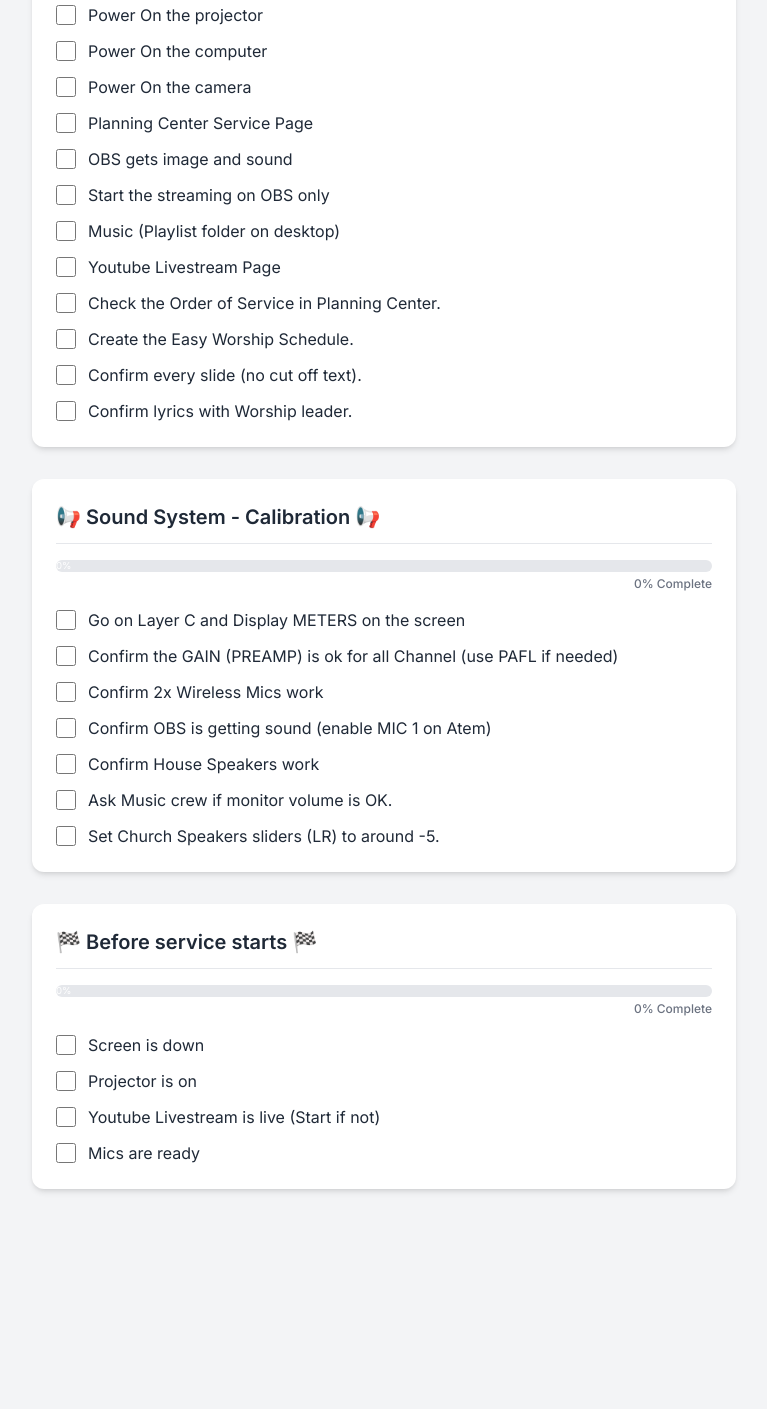
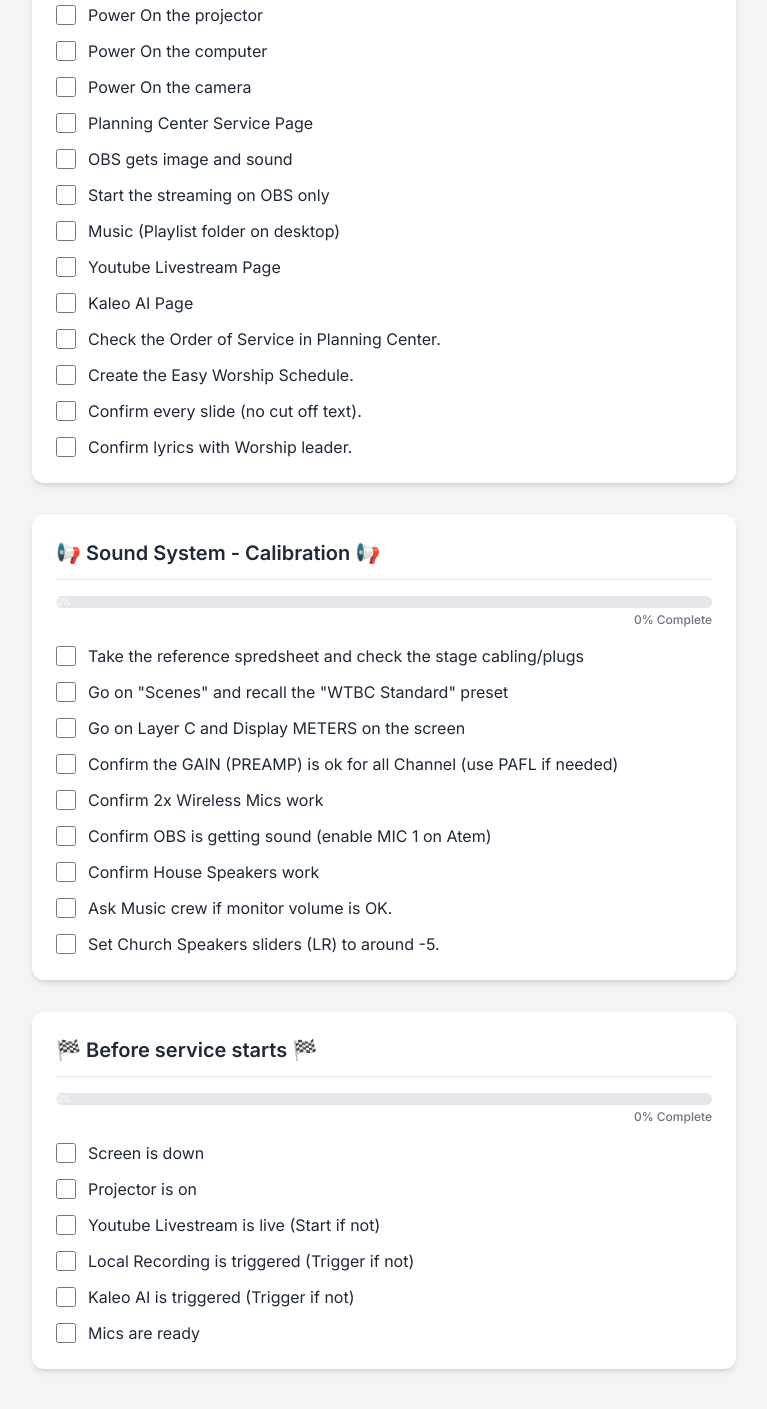
Before and after one commit to g33kenn/AvChecklist, a plain HTML site: page index.html in a window 1280 px wide. Shown: the part 699-2108 px from the top of the page, without its empty margins (256-1023 px from the left). Before the commit the page ends 1928 px from the top, so only its background shows below. Drawn offline with nearby package versions, Linux system fonts and the light colour scheme.

Commit message:
Update index.html
extra steps

```diff
--- a/index.html
+++ b/index.html
@@ -143,6 +143,7 @@
                         <li class="task-item"><label class="flex items-center"><input type="checkbox" class="h-5 w-5 rounded border-gray-300 text-blue-600 focus:ring-blue-500 mr-3"><span>Start the streaming on OBS only </span></label></li>
                         <li class="task-item"><label class="flex items-center"><input type="checkbox" class="h-5 w-5 rounded border-gray-300 text-blue-600 focus:ring-blue-500 mr-3"><span>Music (Playlist folder on desktop)</span></label></li>
                         <li class="task-item"><label class="flex items-center"><input type="checkbox" class="h-5 w-5 rounded border-gray-300 text-blue-600 focus:ring-blue-500 mr-3"><span>Youtube Livestream Page</span></label></li>
+                        <li class="task-item"><label class="flex items-center"><input type="checkbox" class="h-5 w-5 rounded border-gray-300 text-blue-600 focus:ring-blue-500 mr-3"><span>Kaleo AI Page</span></label></li>
                         <li class="task-item"><label class="flex items-center"><input type="checkbox" class="h-5 w-5 rounded border-gray-300 text-blue-600 focus:ring-blue-500 mr-3"><span>Check the Order of Service in Planning Center.</span></label></li>
                         <li class="task-item"><label class="flex items-center"><input type="checkbox" class="h-5 w-5 rounded border-gray-300 text-blue-600 focus:ring-blue-500 mr-3"><span>Create the Easy Worship Schedule.</span></label></li>
                         <li class="task-item"><label class="flex items-center"><input type="checkbox" class="h-5 w-5 rounded border-gray-300 text-blue-600 focus:ring-blue-500 mr-3"><span>Confirm every slide (no cut off text).</span></label></li>
@@ -160,6 +161,8 @@
                         <div class="text-right mt-1 text-xs font-medium text-gray-500 progress-text">0%</div>
                     </div>
                     <ul class="space-y-3">
+                        <li class="task-item"><label class="flex items-center"><input type="checkbox" class="h-5 w-5 rounded border-gray-300 text-blue-600 focus:ring-blue-500 mr-3"><span>Take the reference spredsheet and check the stage cabling/plugs </span></label></li>
+                        <li class="task-item"><label class="flex items-center"><input type="checkbox" class="h-5 w-5 rounded border-gray-300 text-blue-600 focus:ring-blue-500 mr-3"><span>Go on "Scenes" and recall the "WTBC Standard" preset </span></label></li>
                         <li class="task-item"><label class="flex items-center"><input type="checkbox" class="h-5 w-5 rounded border-gray-300 text-blue-600 focus:ring-blue-500 mr-3"><span>Go on Layer C and Display METERS on the screen </span></label></li>
                         <li class="task-item"><label class="flex items-center"><input type="checkbox" class="h-5 w-5 rounded border-gray-300 text-blue-600 focus:ring-blue-500 mr-3"><span>Confirm the GAIN (PREAMP) is ok for all Channel (use PAFL if needed) </span></label></li>
                         <li class="task-item"><label class="flex items-center"><input type="checkbox" class="h-5 w-5 rounded border-gray-300 text-blue-600 focus:ring-blue-500 mr-3"><span>Confirm 2x Wireless Mics work</span></label></li>
@@ -183,6 +186,8 @@
                         <li class="task-item"><label class="flex items-center"><input type="checkbox" class="h-5 w-5 rounded border-gray-300 text-blue-600 focus:ring-blue-500 mr-3"><span>Screen is down</span></label></li>
                         <li class="task-item"><label class="flex items-center"><input type="checkbox" class="h-5 w-5 rounded border-gray-300 text-blue-600 focus:ring-blue-500 mr-3"><span>Projector is on</span></label></li>
                         <li class="task-item"><label class="flex items-center"><input type="checkbox" class="h-5 w-5 rounded border-gray-300 text-blue-600 focus:ring-blue-500 mr-3"><span>Youtube Livestream is live (Start if not)</span></label></li>
+                        <li class="task-item"><label class="flex items-center"><input type="checkbox" class="h-5 w-5 rounded border-gray-300 text-blue-600 focus:ring-blue-500 mr-3"><span>Local Recording is triggered (Trigger if not)</span></label></li>
+                        <li class="task-item"><label class="flex items-center"><input type="checkbox" class="h-5 w-5 rounded border-gray-300 text-blue-600 focus:ring-blue-500 mr-3"><span>Kaleo AI is triggered (Trigger if not)</span></label></li>
                         <li class="task-item"><label class="flex items-center"><input type="checkbox" class="h-5 w-5 rounded border-gray-300 text-blue-600 focus:ring-blue-500 mr-3"><span>Mics are ready</span></label></li>
                     </ul>
                 </div>
```
